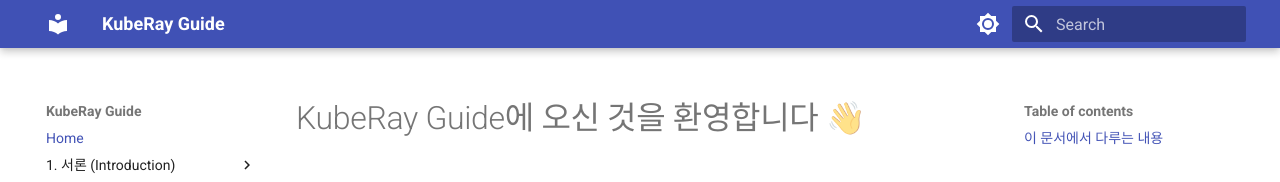
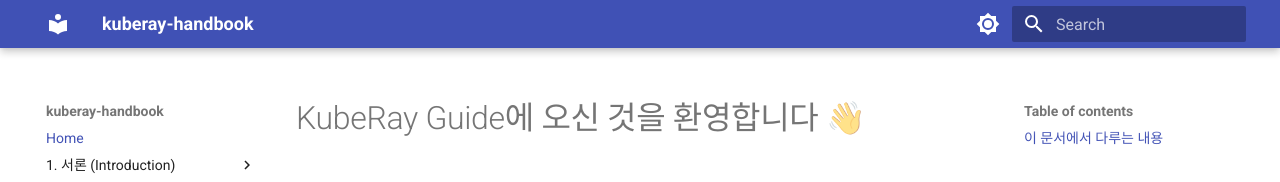
Before and after one commit to shin-gyeongseon/kuberay-handbook, an MkDocs documentation site: the page built from docs/index.md, in a window 1280 px wide. Shown: the top 182 px of the page. Built offline with MkDocs 1.6.1 and Material for MkDocs 9.7.7, drawn with Linux system fonts in a browser that asks for light colours.

Commit message:
update mkdocs config

```diff
--- a/mkdocs.yml
+++ b/mkdocs.yml
@@ -1,5 +1,5 @@
-site_name: KubeRay Guide
-site_url: https://mydomain.org/mysite
+site_name: kuberay-handbook
+site_url: https://shin-gyeongseon.github.io/kuberay-handbook
 theme:
   name: material
   language: en
```
